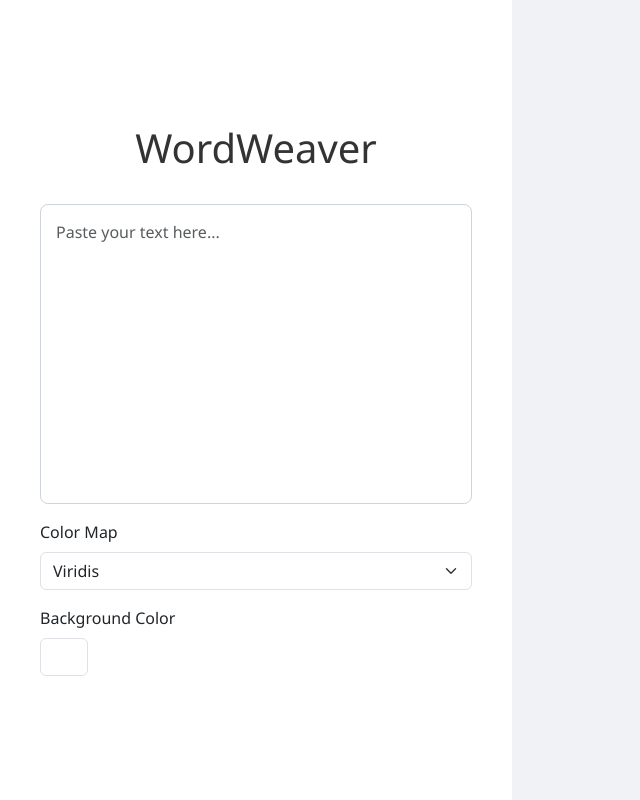
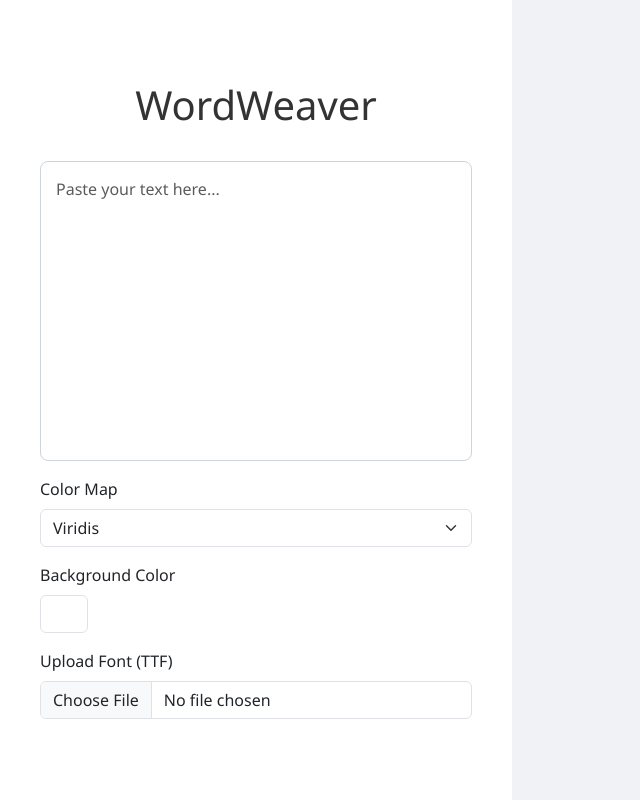
Before and after one commit to shaheem-pp/WordWeaver-flask, a Flask app: page / in a window 1280 px wide. Shown: the whole page, without its empty margins (0-640 px from the left). Run offline with Flask 3, Linux system fonts and the light colour scheme.

Commit message:
Added font upload customization

```diff
--- a/app/routes.py
+++ b/app/routes.py
@@ -3,6 +3,8 @@ Defines the routes for the application.
 """
 
 from flask import render_template, request, jsonify, current_app
+import os
+import tempfile
 from .wordcloud_generator import generate_wordcloud_image
 
 @current_app.route('/')
@@ -17,16 +19,35 @@ def generate_wordcloud_route():
     """
     Generates a word cloud from the provided text.
     """
-    text = request.json.get('text')
-    colormap = request.json.get('colormap', 'viridis')
-    background_color = request.json.get('background_color', 'white')
+    text = request.form.get('text')
+    colormap = request.form.get('colormap', 'viridis')
+    background_color = request.form.get('background_color', 'white')
+    font_file = request.files.get('font_file')
+
+    font_path = None
+    if font_file and font_file.filename != '':
+        # Save the uploaded font file temporarily
+        try:
+            with tempfile.NamedTemporaryFile(delete=False, suffix='.ttf') as temp_font:
+                font_file.save(temp_font.name)
+                font_path = temp_font.name
+        except Exception as e:
+            current_app.logger.error(f"Error saving font file: {e}")
+            return jsonify({'error': 'Failed to process font file.'}), 500
 
     if not text:
+        # Clean up temporary font file if it was uploaded
+        if font_path and os.path.exists(font_path):
+            os.remove(font_path)
         return jsonify({'error': 'No text provided'}), 400
 
     try:
-        img_str = generate_wordcloud_image(text, colormap=colormap, background_color=background_color)
+        img_str = generate_wordcloud_image(text, colormap=colormap, background_color=background_color, font_path=font_path)
         return jsonify({'wordcloud': img_str})
     except Exception as e:
         current_app.logger.error(f"Error generating word cloud: {e}")
         return jsonify({'error': 'An unexpected error occurred.'}), 500
+    finally:
+        # Clean up temporary font file
+        if font_path and os.path.exists(font_path):
+            os.remove(font_path)
--- a/app/static/js/main.js
+++ b/app/static/js/main.js
@@ -1,6 +1,7 @@
 const textInput = document.getElementById('text-input');
 const colormapSelect = document.getElementById('colormap-select');
 const backgroundColorInput = document.getElementById('background-color-input');
+const fontFileInput = document.getElementById('font-file-input');
 
 function generateWordCloud() {
     const text = textInput.value;
@@ -9,19 +10,18 @@ function generateWordCloud() {
         return;
     }
 
-    const colormap = colormapSelect.value;
-    const backgroundColor = backgroundColorInput.value;
+    const formData = new FormData();
+    formData.append('text', text);
+    formData.append('colormap', colormapSelect.value);
+    formData.append('background_color', backgroundColorInput.value);
+
+    if (fontFileInput.files.length > 0) {
+        formData.append('font_file', fontFileInput.files[0]);
+    }
 
     fetch('/generate_wordcloud', {
         method: 'POST',
-        headers: {
-            'Content-Type': 'application/json'
-        },
-        body: JSON.stringify({
-            text: text,
-            colormap: colormap,
-            background_color: backgroundColor
-        })
+        body: formData
     })
     .then(response => response.json())
     .then(data => {
@@ -38,3 +38,4 @@ function generateWordCloud() {
 textInput.addEventListener('input', generateWordCloud);
 colormapSelect.addEventListener('change', generateWordCloud);
 backgroundColorInput.addEventListener('change', generateWordCloud);
+fontFileInput.addEventListener('change', generateWordCloud);
--- a/app/templates/index.html
+++ b/app/templates/index.html
@@ -26,6 +26,10 @@
                 <label for="background-color-input" class="form-label">Background Color</label>
                 <input type="color" id="background-color-input" class="form-control form-control-color" value="#ffffff">
             </div>
+            <div class="mt-3">
+                <label for="font-file-input" class="form-label">Upload Font (TTF)</label>
+                <input type="file" id="font-file-input" class="form-control" accept=".ttf">
+            </div>
         </div>
         <div class="right-pane">
             <div id="wordcloud-container">
--- a/app/wordcloud_generator.py
+++ b/app/wordcloud_generator.py
@@ -6,7 +6,7 @@ from wordcloud import WordCloud
 import base64
 from io import BytesIO
 
-def generate_wordcloud_image(text, colormap='viridis', background_color='white'):
+def generate_wordcloud_image(text, colormap='viridis', background_color='white', font_path=None):
     """
     Generates a word cloud image from the given text.
 
@@ -14,6 +14,7 @@ def generate_wordcloud_image(text, colormap='viridis', background_color='white')
         text (str): The text to generate the word cloud from.
         colormap (str): The colormap for the word cloud.
         background_color (str): The background color of the word cloud.
+        font_path (str, optional): The path to the font file. Defaults to None.
 
     Returns:
         str: A base64 encoded string representing the word cloud image.
@@ -23,7 +24,7 @@ def generate_wordcloud_image(text, colormap='viridis', background_color='white')
         height=400,
         background_color=background_color,
         colormap=colormap,
-        font_path=None
+        font_path=font_path
     ).generate(text)
 
     img_buffer = BytesIO()
```
